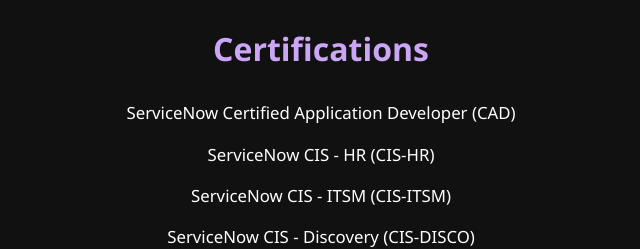
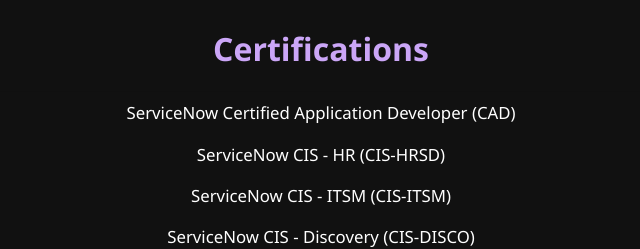
Before and after one commit to stenx01/resume, a plain HTML site: page index.html in a window 1280 px wide. Shown: the part 3580-3829 px from the top of the page, 319-959 px from the left. Drawn offline with nearby package versions, Linux system fonts and the light colour scheme.

Commit message:
added cis-hrsd

```diff
--- a/index.html
+++ b/index.html
@@ -203,7 +203,7 @@
   <h2 class="text-center mb-4">Certifications</h2>
   <ul class="list-group list-group-flush shadow-sm">
     <li class="list-group-item">ServiceNow Certified Application Developer (CAD) </li>
-    <li class="list-group-item">ServiceNow CIS - HR (CIS-HR) </li>
+    <li class="list-group-item">ServiceNow CIS - HR (CIS-HRSD) </li>
     <li class="list-group-item">ServiceNow CIS - ITSM (CIS-ITSM) </li>
     <li class="list-group-item">ServiceNow CIS - Discovery (CIS-DISCO) </li>
     <li class="list-group-item">ServiceNow CIS - Platform Analytics (CIS-PA) </li>
```
